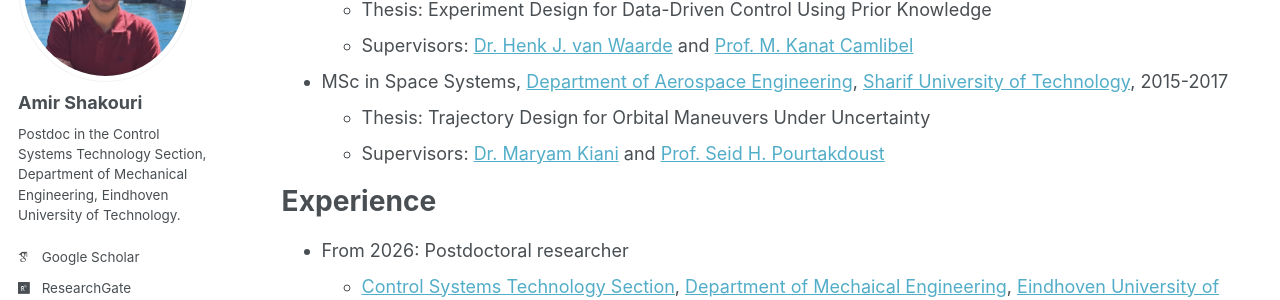
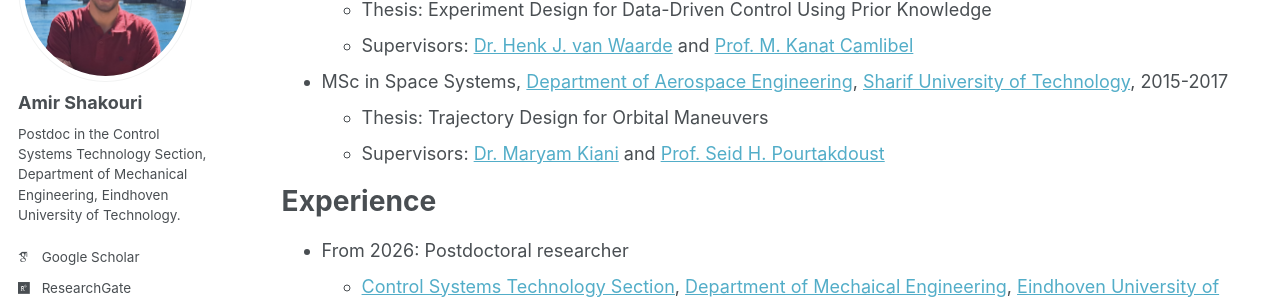
Before and after one commit to a-shakouri/a-shakouri.github.io, a Jekyll site: the page built from _pages/cv.md, in a window 1280 px wide and 1181 px high. Shown: the part 207-507 px from the top of the window. Built offline with Jekyll 4.4.1, drawn with Linux system fonts in a browser that asks for light colours; some web fonts are replaced; a script bundle is joined from its source files by our own code; library files that are not in the unit come from our copies.

Commit message:
Update cv.md

```diff
--- a/_pages/cv.md
+++ b/_pages/cv.md
@@ -14,7 +14,7 @@
   * Thesis: Experiment Design for Data-Driven Control Using Prior Knowledge
   * Supervisors: [Dr. Henk J. van Waarde](https://henkvanwaarde.github.io/) and [Prof. M. Kanat Camlibel](https://www.math.rug.nl/~kanat/)
 * MSc in Space Systems, [Department of Aerospace Engineering](https://www.aero.sharif.ir/en/home), [Sharif University of Technology](https://en.sharif.ir/), 2015-2017
-  * Thesis: Trajectory Design for Orbital Maneuvers Under Uncertainty
+  * Thesis: Trajectory Design for Orbital Maneuvers
   * Supervisors: [Dr. Maryam Kiani](https://ae.sharif.ir/~portal/faculty/1195544945) and [Prof. Seid H. Pourtakdoust](https://ae.sharif.ir/~portal/faculty/1620071451)
 
 Experience
```
